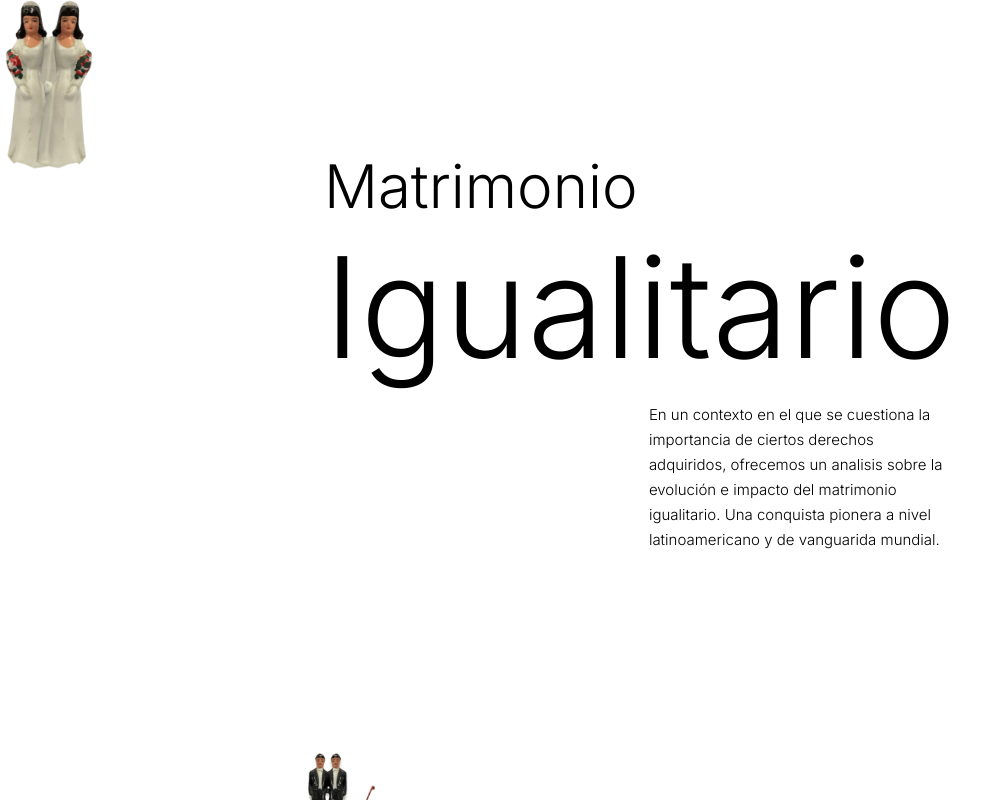
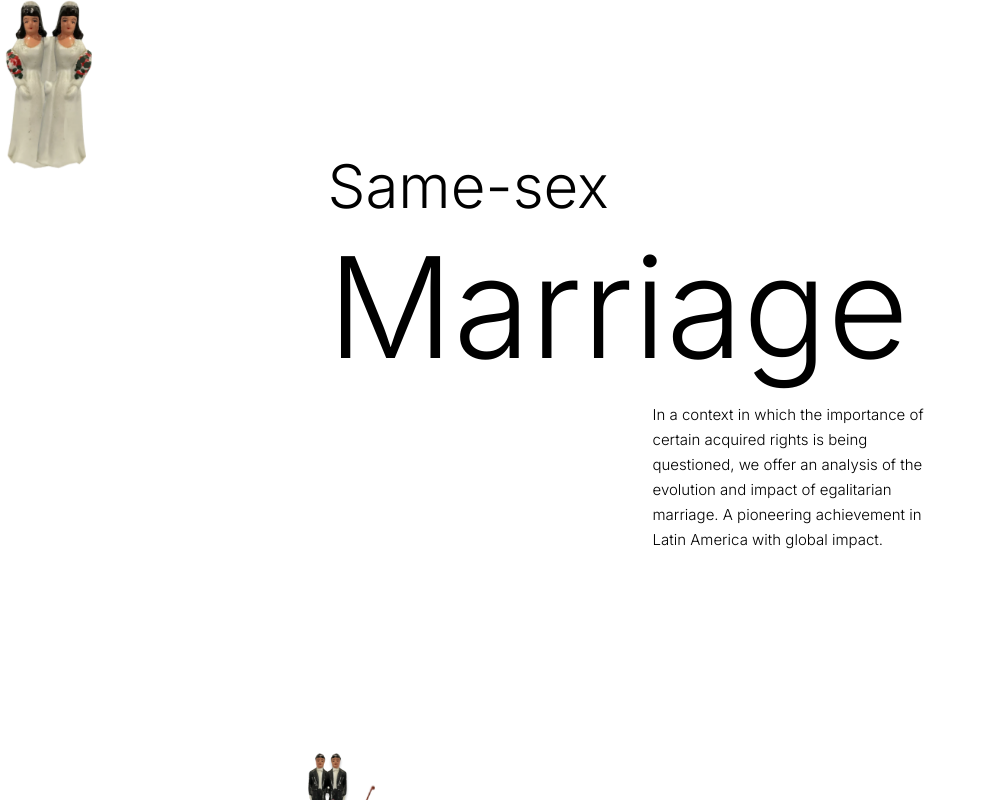
Before and after one commit to maquizappe/matrimonio_igualitario_app, a Next.js app: page / in a window 1280 px wide. Shown: the whole page, without its empty margins (0-1006 px from the left). Built offline with nearby package versions, Linux system fonts and the light colour scheme; no server answers.

Commit message:
Update cover.js

```diff
--- a/app/components/cover/cover.js
+++ b/app/components/cover/cover.js
@@ -35,10 +35,10 @@ function Cover() {
       <div  className="Margintop">  </div>
       <div className="contentcover">
         <div className="contentTile">
-          <div className="title">Matrimonio</div>
-          <div className="subtitle">Igualitario</div>
+          <div className="title">Same-sex</div>
+          <div className="subtitle">Marriage</div>
           <div className="caption">
-          En un contexto en el que se cuestiona la importancia de ciertos derechos adquiridos, ofrecemos un analisis sobre la evolución e impacto del matrimonio igualitario. Una conquista pionera a nivel latinoamericano y de vanguarida mundial.
+          In a context in which the importance of certain acquired rights is being questioned, we offer an analysis of the evolution and impact of egalitarian marriage. A pioneering achievement in Latin America with global impact.
           </div>
         </div>
       </div>
```
